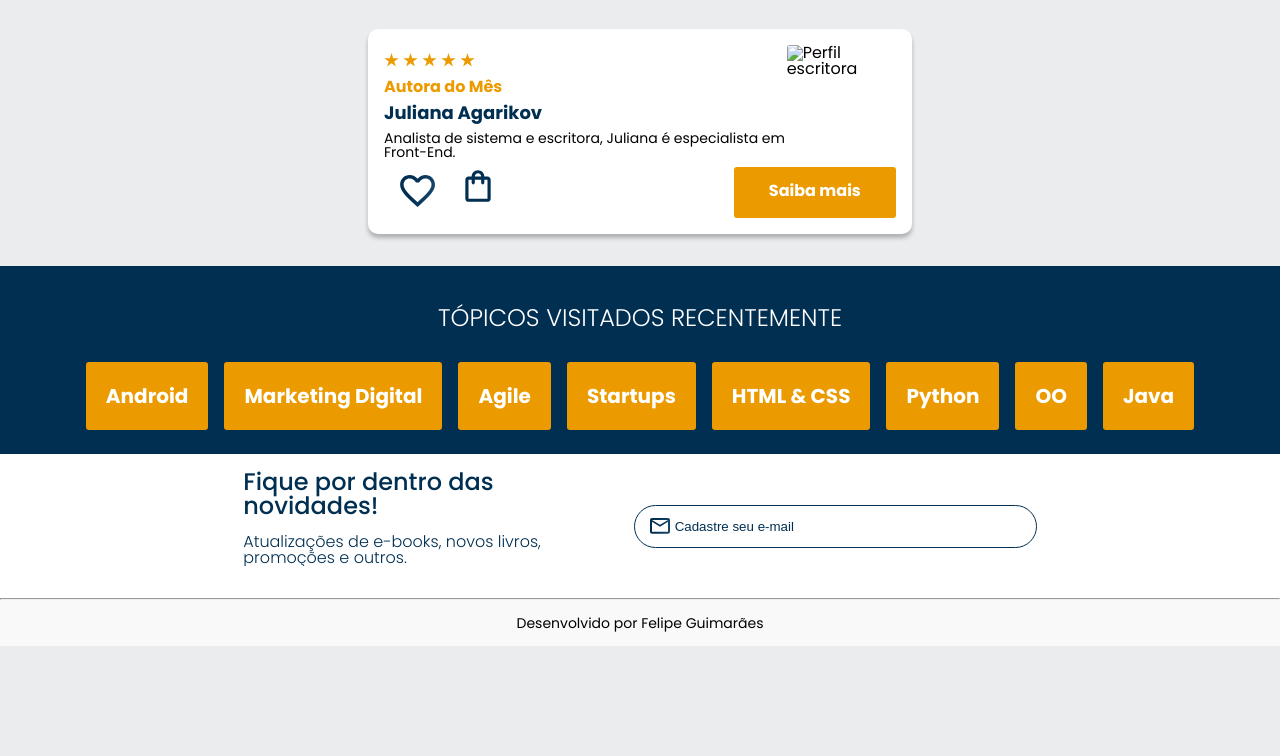
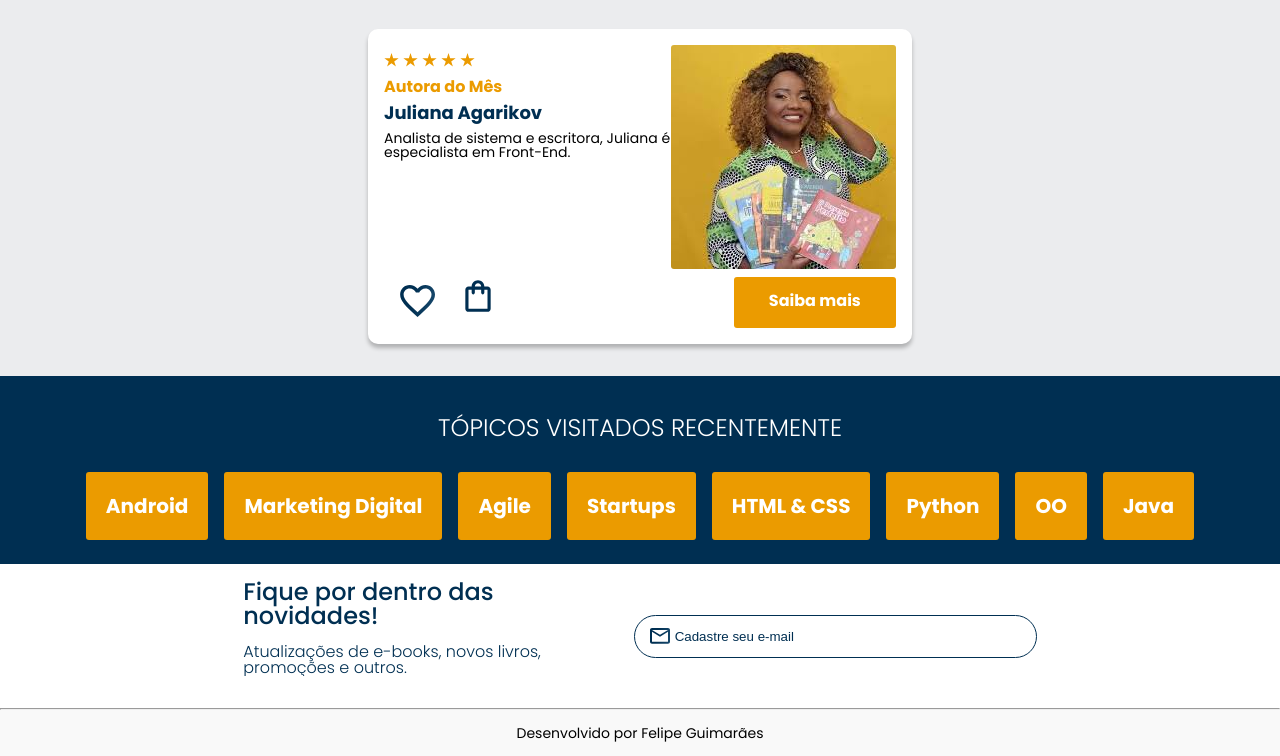
Before and after one commit to ofelipebahia/tec-books, a plain HTML site: page index.html in a window 1280 px wide. Shown: the part 1635-2391 px from the top of the page. Before the commit the page ends 2281 px from the top, so only its background shows below. Drawn offline with nearby package versions, Linux system fonts and the light colour scheme.

Commit message:
Add new image to card

```diff
--- a/index.html
+++ b/index.html
@@ -229,7 +229,7 @@
           </div>
           <!-- 2° coluna -->
           <img
-            src="/img/"
+            src="/img/escritora.jpeg"
             class="descrição_imagem"
             alt="Perfil escritora"
           />
```
Also changed, not shown: img/escritora.jpeg (added).
